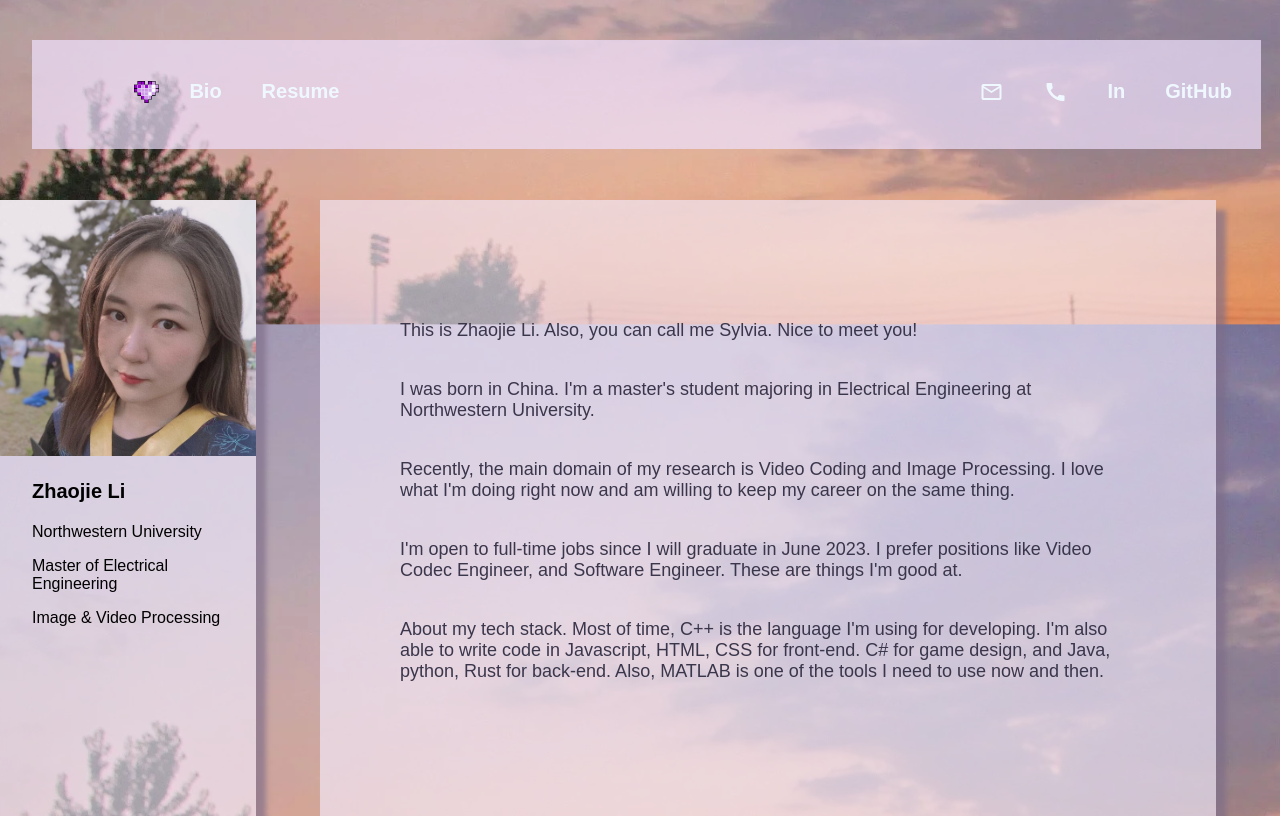
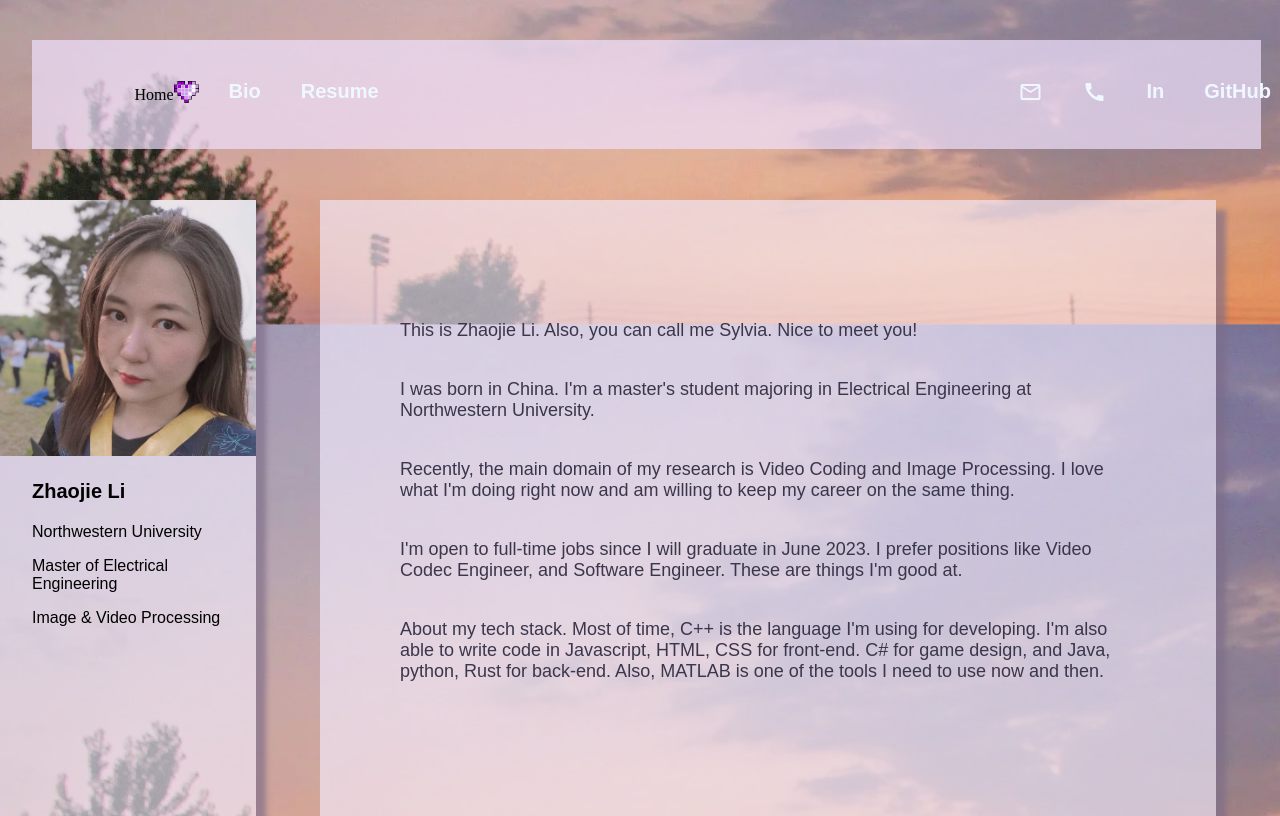
Before and after one commit to strawberrrries-Syl/strawberrrries-Syl.github.io, a plain HTML site: page bio.html in a window 1280 px wide. Shown: the top 816 px of the page. Drawn offline with Linux system fonts and the light colour scheme.

Commit message:
update things about accessibility

```diff
--- a/bio.html
+++ b/bio.html
@@ -10,6 +10,7 @@
 
     <body>
         <header>
+            Home
             <a href="https://strawberrrries-syl.github.io/">
             <img class="logo" src="imgs/logo.png" alt="logo pictre" aria-labelledby="logo of the web">
             </a>
```
